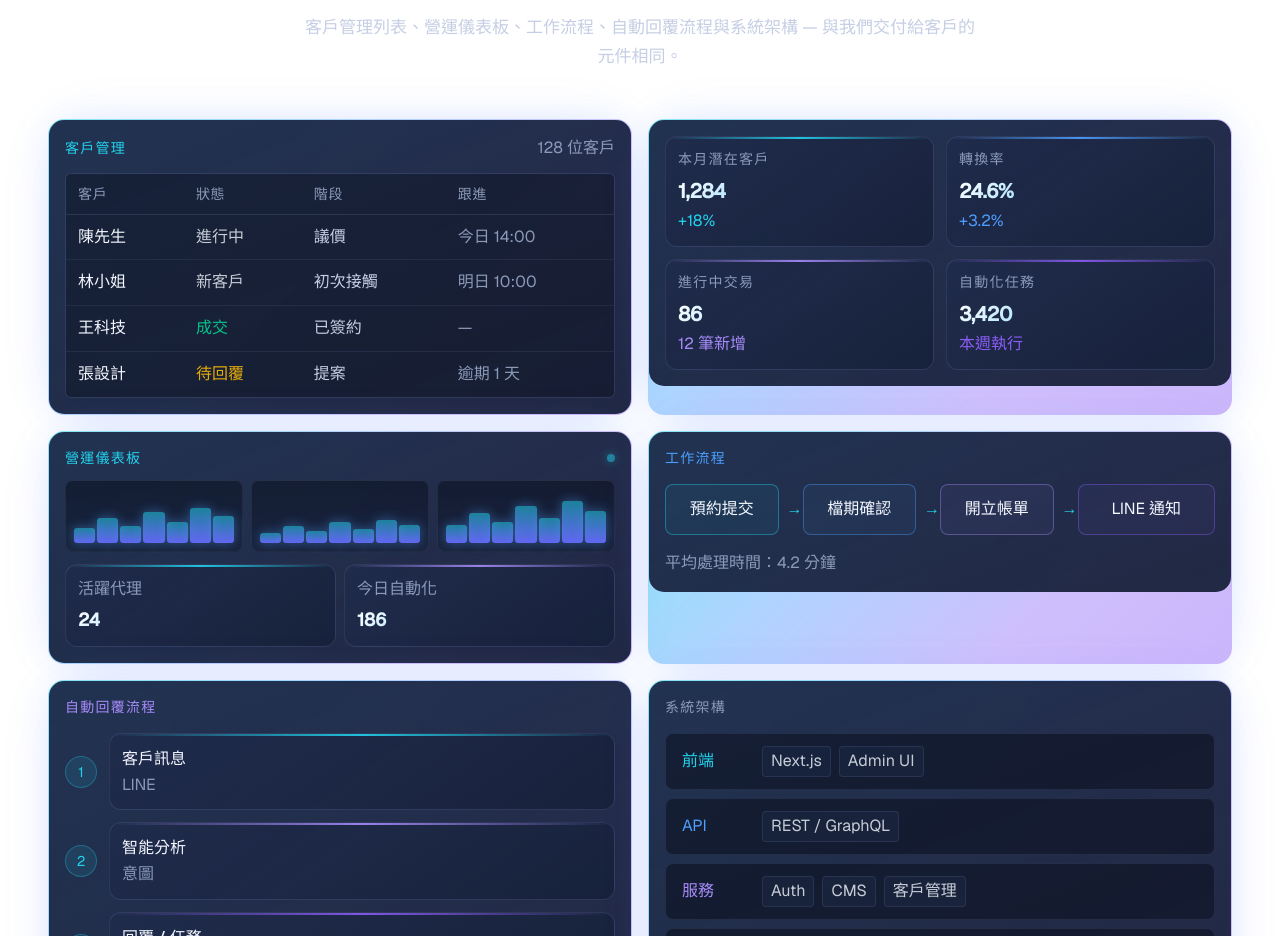
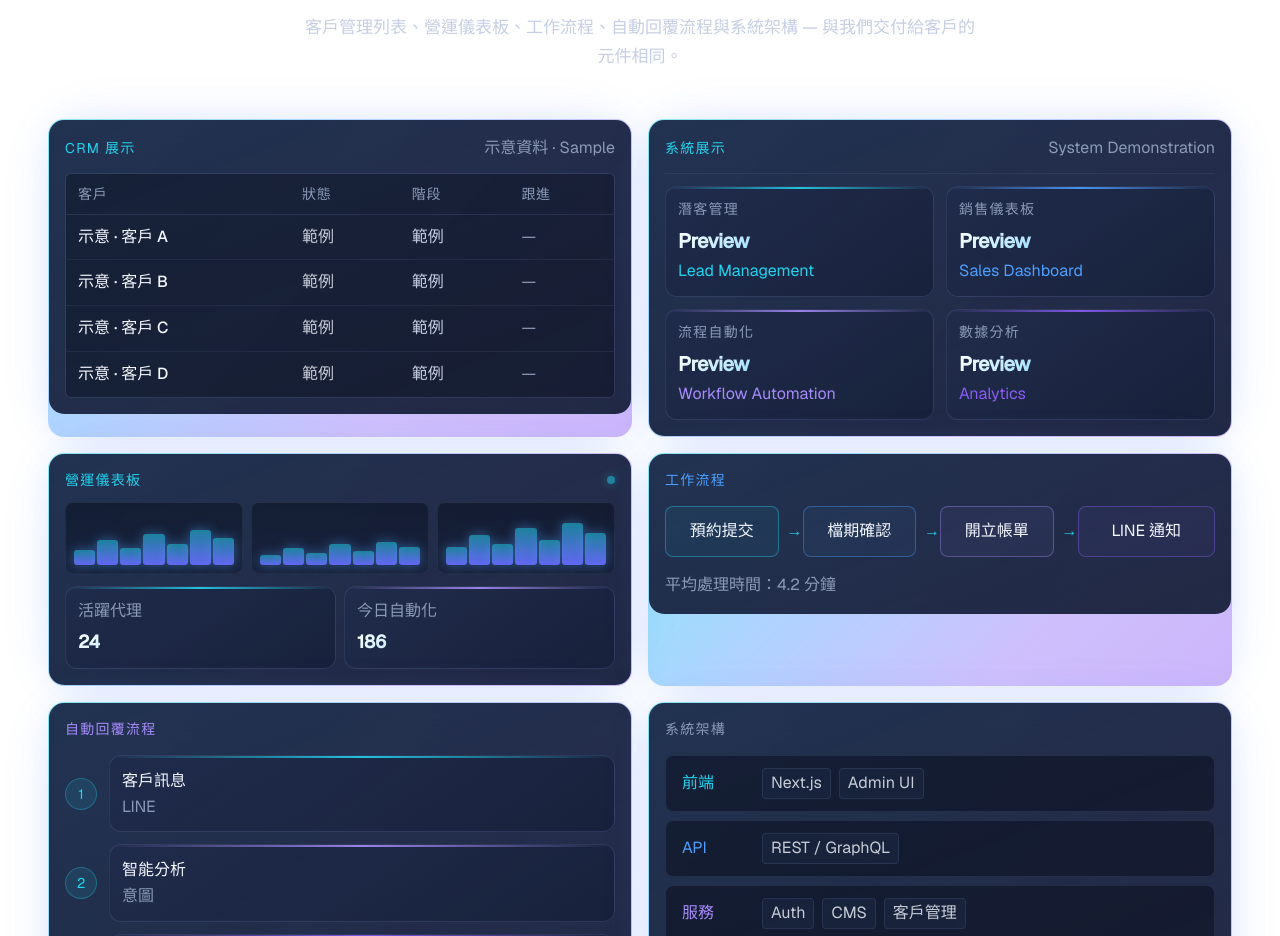
Before and after one commit to americalin6-spec/a-nex-website, a Next.js app: page / in a window 1280 px wide. Shown: the part 5360-6296 px from the top of the page. Built offline with nearby package versions, Linux system fonts and the light colour scheme; no server answers.

Commit message:
refactor(translations): update about section and KPI labels for improved clarity and relevance

```diff
--- a/app/components/visuals/visual-mockups.tsx
+++ b/app/components/visuals/visual-mockups.tsx
@@ -20,21 +20,29 @@ export function KpiCards() {
 
   const kpis = isZh
     ? [
-        { label: "本月潛在客戶", value: "1,284", change: "+18%" },
-        { label: "轉換率", value: "24.6%", change: "+3.2%" },
-        { label: "進行中交易", value: "86", change: "12 筆新增" },
-        { label: "自動化任務", value: "3,420", change: "本週執行" },
+        { label: "潛客管理", value: "Preview", change: "Lead Management" },
+        { label: "銷售儀表板", value: "Preview", change: "Sales Dashboard" },
+        { label: "流程自動化", value: "Preview", change: "Workflow Automation" },
+        { label: "數據分析", value: "Preview", change: "Analytics" },
       ]
     : [
-        { label: "Monthly Leads", value: "1,284", change: "+18%" },
-        { label: "Conversion", value: "24.6%", change: "+3.2%" },
-        { label: "Active Deals", value: "86", change: "12 new" },
-        { label: "Automations", value: "3,420", change: "this week" },
+        { label: "Lead Management", value: "Preview", change: "Module demo" },
+        { label: "Sales Dashboard", value: "Preview", change: "Module demo" },
+        { label: "Workflow Automation", value: "Preview", change: "Module demo" },
+        { label: "Analytics", value: "Preview", change: "Module demo" },
       ];
 
   return (
     <div className={panel}>
       <div className={`${panelInner} grid grid-cols-2 gap-3`}>
+        <div className="col-span-2 flex items-baseline justify-between gap-2 border-b border-border/60 pb-3">
+          <span className="text-label font-mono uppercase tracking-wider text-accent-cyan">
+            {isZh ? "系統展示" : "Dashboard Preview"}
+          </span>
+          <span className="text-caption text-muted">
+            {isZh ? "System Demonstration" : "Sample UI"}
+          </span>
+        </div>
         {kpis.map((k, i) => (
           <div
             key={k.label}
@@ -64,16 +72,16 @@ export function CrmTablePreview() {
 
   const rows = isZh
     ? [
-        ["陳先生", "進行中", "議價", "今日 14:00"],
-        ["林小姐", "新客戶", "初次接觸", "明日 10:00"],
-        ["王科技", "成交", "已簽約", "—"],
-        ["張設計", "待回覆", "提案", "逾期 1 天"],
+        ["示意 · 客戶 A", "範例", "範例", "—"],
+        ["示意 · 客戶 B", "範例", "範例", "—"],
+        ["示意 · 客戶 C", "範例", "範例", "—"],
+        ["示意 · 客戶 D", "範例", "範例", "—"],
       ]
     : [
-        ["Mr. Chen", "Active", "Negotiation", "Today 2pm"],
-        ["Ms. Lin", "New", "Discovery", "Tomorrow 10am"],
-        ["Wang Tech", "Won", "Closed", "—"],
-        ["Zhang Design", "Pending", "Proposal", "1d overdue"],
+        ["Sample · Customer A", "Demo", "Demo", "—"],
+        ["Sample · Customer B", "Demo", "Demo", "—"],
+        ["Sample · Customer C", "Demo", "Demo", "—"],
+        ["Sample · Customer D", "Demo", "Demo", "—"],
       ];
 
   const statusColor = (status: string) => {
@@ -89,10 +97,10 @@ export function CrmTablePreview() {
       <div className={panelInner}>
         <div className="mb-3 flex items-center justify-between">
           <span className="text-label font-mono uppercase tracking-wider text-accent-cyan">
-            {isZh ? "客戶管理" : "Customer mgmt"}
+            {isZh ? "CRM 展示" : "CRM Preview"}
           </span>
           <span className="text-caption text-muted">
-            {isZh ? "128 位客戶" : "128 customers"}
+            {isZh ? "示意資料 · Sample" : "Sample data"}
           </span>
         </div>
         <div className="overflow-hidden rounded-md border border-border/80">
--- a/app/translations.ts
+++ b/app/translations.ts
@@ -472,10 +472,10 @@ export const translations = {
       ],
     },
     about: {
-      label: "關於 AXORA",
-      headline: "專注企業智能分析軟體、客戶管理與自動化的開發團隊",
+      label: "企業 AI 與軟體開發",
+      headline: "從需求到上線，為企業打造可運作的數位系統",
       intro:
-        "AXORA 服務需要「把營運做成系統」的企業：銷售團隊要客戶管理、客服要 智能分析平台、管理層要儀表板、新創要 SaaS。AXORA 專注打造智能分析系統、自動化平台、客戶管理、Dashboard 與企業數位解決方案。",
+        "AXORA 接受企業委託，開發 AI 對話與代理系統、客製化網站與 SaaS、CRM 與營運後台、LINE 官方帳號串接、第三方 API 整合、雲端部署，以及 AI 自動化流程。我們依實際業務設計架構與介面，交付可維護、可擴充的系統，而非套版網站。",
       mission:
         "讓每一家成長中的企業，都能擁有符合自己流程的數位系統，而不是將就現成套件。",
       whoWeServe: {
@@ -1039,10 +1039,10 @@ export const translations = {
       ],
     },
     about: {
-      label: "About AXORA",
-      headline: "A Team Focused on Business Analytics Software, Customer Management & Automation",
+      label: "Enterprise AI & Software",
+      headline: "We build production-ready systems from discovery through launch",
       intro:
-        "We serve companies that need operational systems: sales teams need Customer Management, support needs Analytics Platform, leadership needs dashboards, and startups need SaaS. AXORA focuses on analytics systems, SaaS platforms, Customer Management, business automation, websites and apps, dashboard systems, enterprise software, and digital services.",
+        "AXORA takes on client engagements for AI chat and agent systems, custom websites and SaaS, CRM and operations back offices, LINE Official Account integration, third-party APIs, cloud deployment, and AI-driven automation. We design around how your team actually works — maintainable, extensible software, not template sites.",
       mission:
         "Every growing company deserves software that matches how they operate — not the other way around.",
       whoWeServe: {
```
